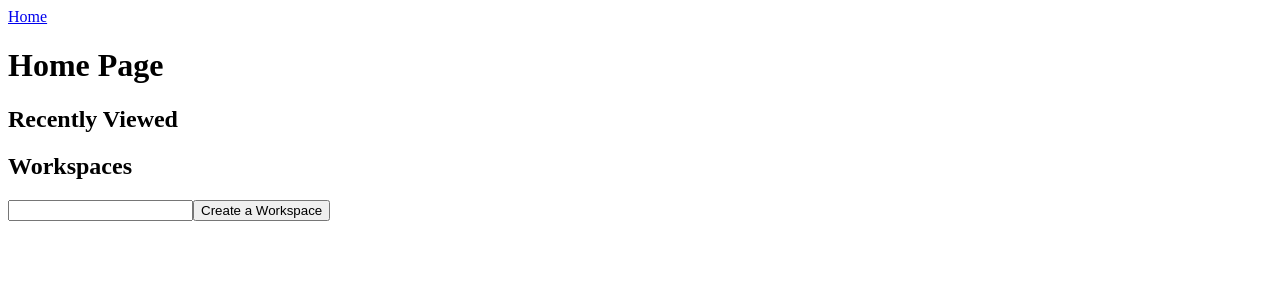
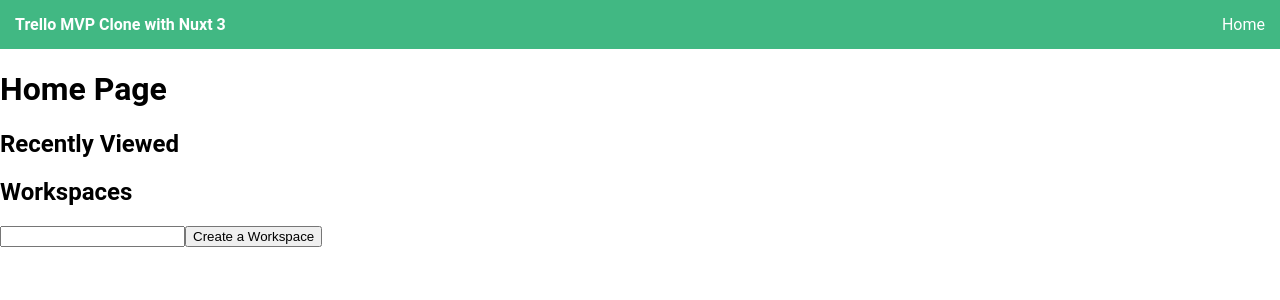
Before and after one commit to bencodezen/nuxt-3-trello-mvp, a Nuxt app: page / in a window 1280 px wide. Shown: the top 300 px of the page. Built offline with nearby package versions, Linux system fonts and the light colour scheme.

Commit message:
feature: add styles to page header

```diff
--- a/layouts/default.vue
+++ b/layouts/default.vue
@@ -4,11 +4,42 @@
 
 <template>
   <div>
-    <nav>
-      <nuxt-link to="/">Home</nuxt-link>
-    </nav>
+    <header class="main-header">
+      <p class="logo">Trello MVP Clone with Nuxt 3</p>
+      <nav class="main-nav">
+        <nuxt-link to="/">Home</nuxt-link>
+      </nav>
+    </header>
+
     <slot />
   </div>
 </template>
 
-<style></style>
+<style>
+html,
+body {
+  margin: 0;
+  padding: 0;
+  font-family: 'Roboto', sans-serif;
+}
+
+.main-header {
+  display: flex;
+  justify-content: space-between;
+  align-items: center;
+  background-color: #41b883;
+  padding: 15px;
+}
+
+.main-nav a {
+  color: #fff;
+  text-decoration: none;
+}
+
+.logo {
+  color: #fff;
+  font-weight: bold;
+  margin: 0;
+  padding: 0;
+}
+</style>
```
